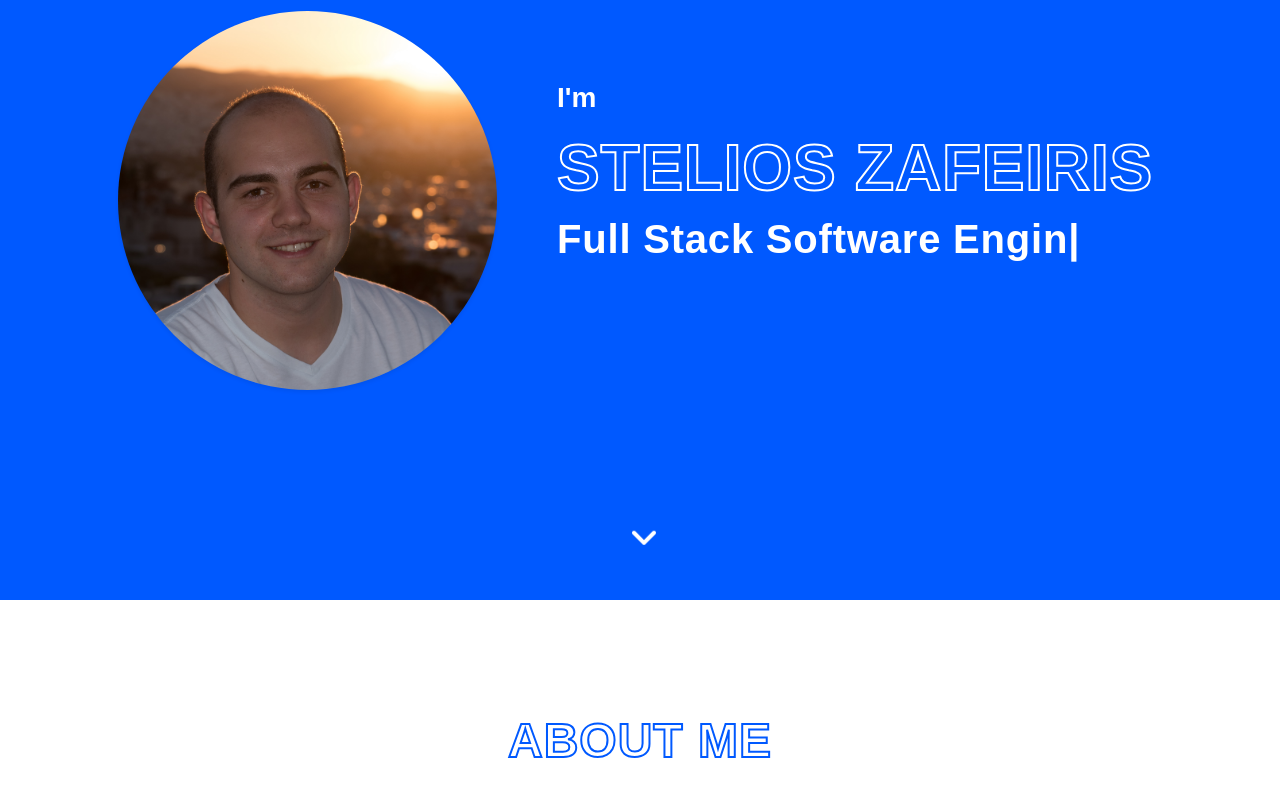
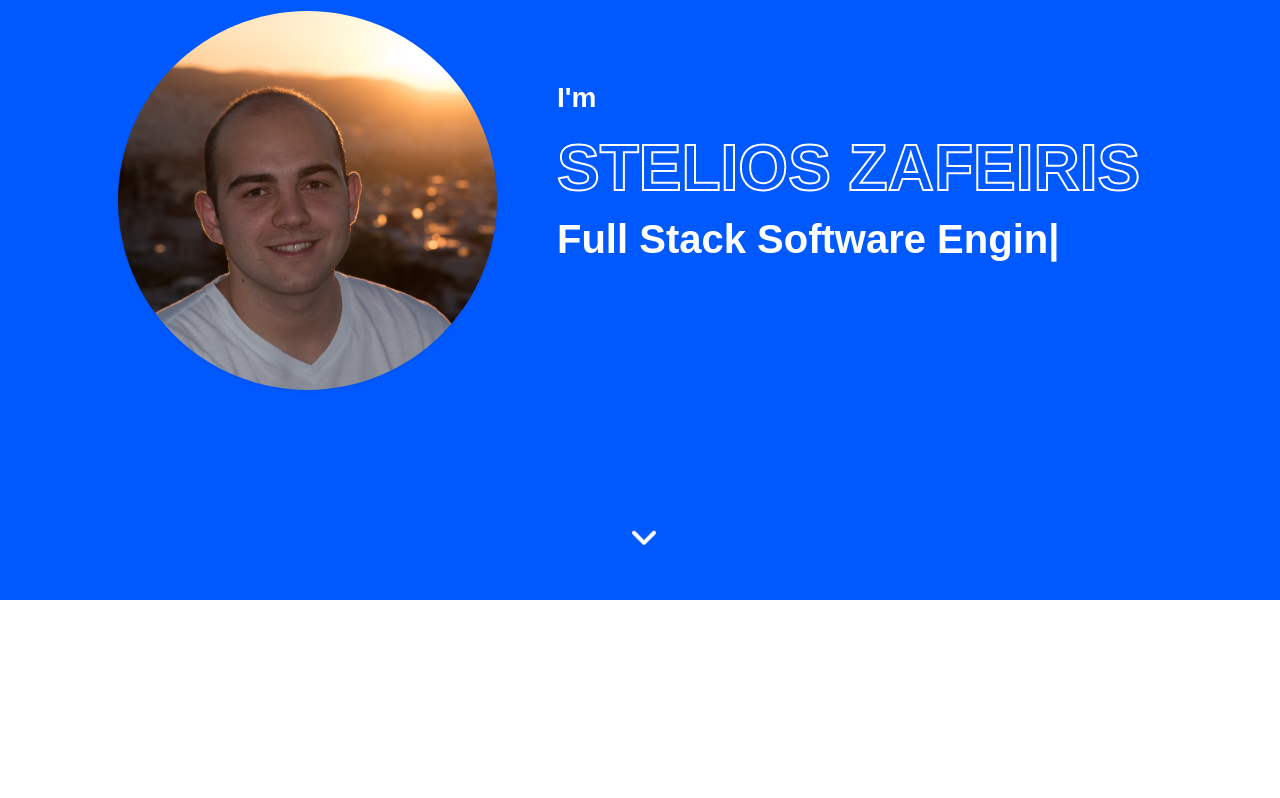
Before and after one commit to szafeiris/szafeiris.github.io, a React (Vite) app: page / in a window 1280 px wide. Shown: the part 200-998 px from the top of the page. Built offline with nearby package versions, Linux system fonts and the light colour scheme; a web font is replaced by a local one.

Commit message:
Second try for fixing the rendering issue

```diff
--- a/src/components/InfoSection/InfoSection.tsx
+++ b/src/components/InfoSection/InfoSection.tsx
@@ -20,8 +20,8 @@ export default function InfoSection({
                     <h1
                         className="text-uppercase text-white er py-3 display-5"
                         style={{
-                            WebkitTextStroke: "2px #0059FF",
-                            letterSpacing: "1px",
+                            textShadow:
+                                "1px 1px 0 #fff, -1px -1px 0 #fff, 1px -1px 0 #fff, -1px 1px 0 #fff",
                         }}
                     >
                         {title}
--- a/src/index.scss
+++ b/src/index.scss
@@ -166,15 +166,3 @@ nav {
     border-radius: 10px;
     transition: 2s;
 }
-
-h1 {
-    letter-spacing: 0.05rem;
-}
-
-@media (max-width: 768px) {
-    h1 {
-        -webkit-text-stroke: 1px #ffffff !important;
-        letter-spacing: 0.1rem !important;
-        font-size: calc(1.5rem + 3.3vw);
-    }
-}
```
